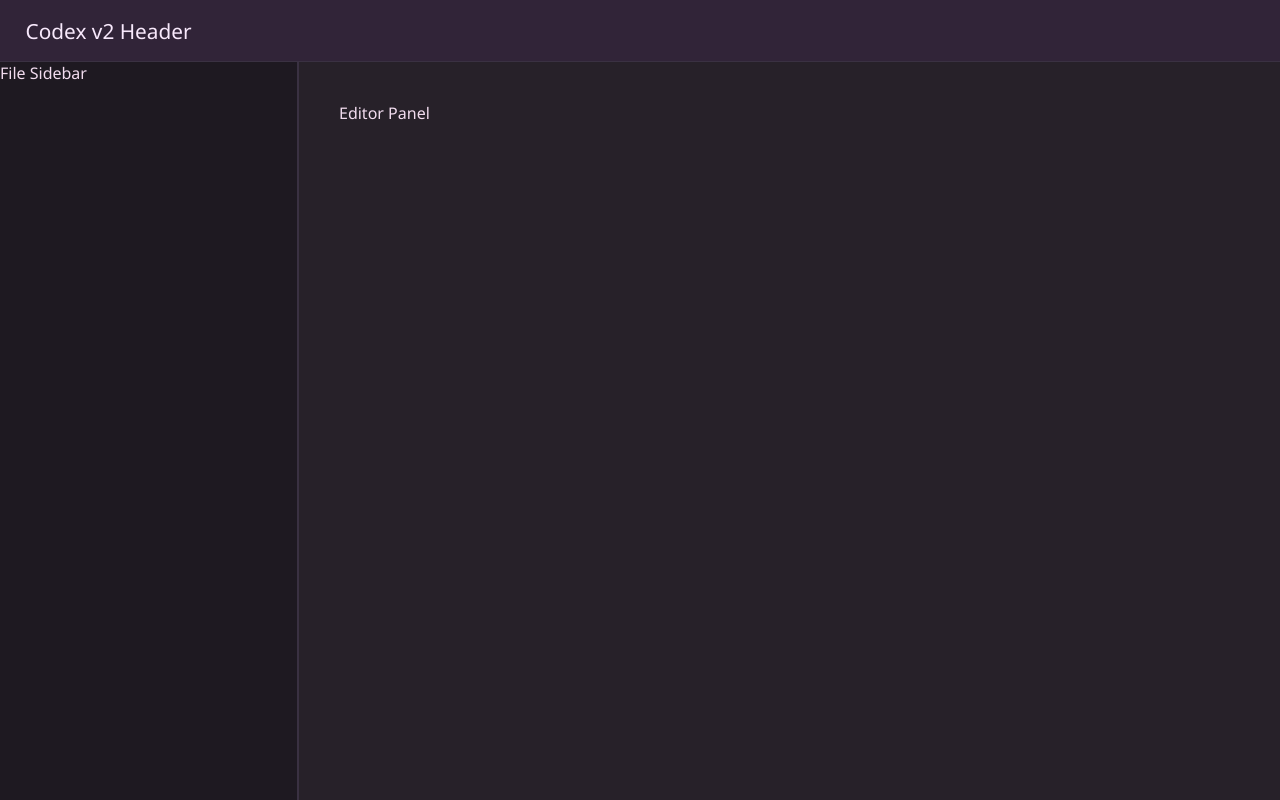
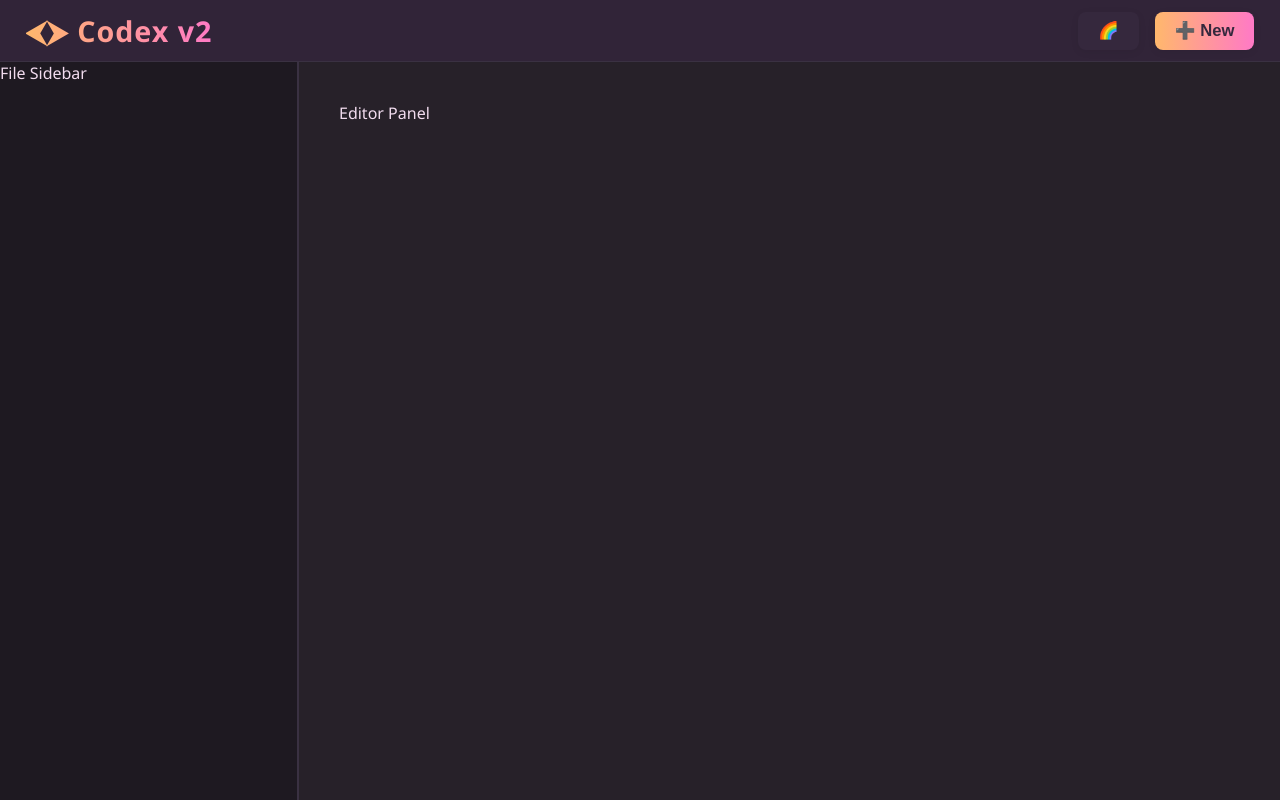
Before and after one commit to Dave8011/Codex-v2, a Next.js app: page / in a window 1280 px wide. Built offline with nearby package versions, Linux system fonts and the light colour scheme.

Commit message:
Update index.js

```diff
--- a/pages/index.js
+++ b/pages/index.js
@@ -1,43 +1,80 @@
 import { useState, useRef, useCallback } from "react";
 import Head from "next/head";
 
-// Import our *local* styles
-import styles from '../styles/Home.module.css';
+// Import our *local* styles for the page layout
+import homeStyles from '../styles/Home.module.css';
+
+// Import our new hook and component!
+import { useTheme } from '../hooks/useTheme';
+import Header from '../components/Header/Header';
 
 // We will create these components in the next steps
-// import Header from '../components/Header/Header';
 // import Sidebar from '../components/Sidebar/Sidebar';
 // import Editor from '../components/Editor/Editor';
 
 export default function Home() {
+  // --- State Management ---
+
+  // 1. Theme state from our custom hook
+  const [theme, setTheme] = useTheme();
+
+  // 2. State for the "New File" modal
+  const [showCreateModal, setShowCreateModal] = useState(false);
+
+  // 3. State for the mobile sidebar toggle
+  const [showMobileSidebar, setShowMobileSidebar] = useState(false);
+
+
+  // --- Event Handlers ---
+
+  // This function will be passed to the Header
+  const handleNewFile = () => {
+    setShowCreateModal(true);
+    // We will build the modal component later
+    console.log("Show 'New File' modal");
+  };
+
+  // This function will be passed to the Header
+  const handleToggleSidebar = () => {
+    setShowMobileSidebar(prev => !prev);
+  };
+
   return (
-    <div className={styles.root}>
+    <div className={homeStyles.root}>
       <Head>
         <title>Codex v2</title>
       </Head>
 
-      {/* This is a placeholder for our Header.
-        We will replace it with a real <Header /> component.
+      {/* This is no longer a placeholder!
+        We pass all the state and functions the Header needs as props.
       */}
-      <header className={styles.header}>
-        Codex v2 Header
-      </header>
+      <Header
+        theme={theme}
+        setTheme={setTheme}
+        onNewFile={handleNewFile}
+        showMobileSidebar={showMobileSidebar}
+        onToggleMobileSidebar={handleToggleSidebar}
+      />
 
-      <main className={styles.main}>
+      <main className={homeStyles.main}>
         {/* This is a placeholder for our Sidebar.
           We will replace it with a real <Sidebar /> component.
         */}
-        <nav className={styles.sidebar}>
+        <nav className={homeStyles.sidebar}>
           File Sidebar
         </nav>
 
         {/* This is a placeholder for our Editor.
           We will replace it with a real <Editor /> component.
         */}
-        <section className={styles.editorPanel}>
+        <section className={homeStyles.editorPanel}>
           Editor Panel
         </section>
       </main>
+
+      {/* We will add the <CreateFileModal /> component here later
+        when showCreateModal is true.
+      */}
     </div>
   );
 }
```
